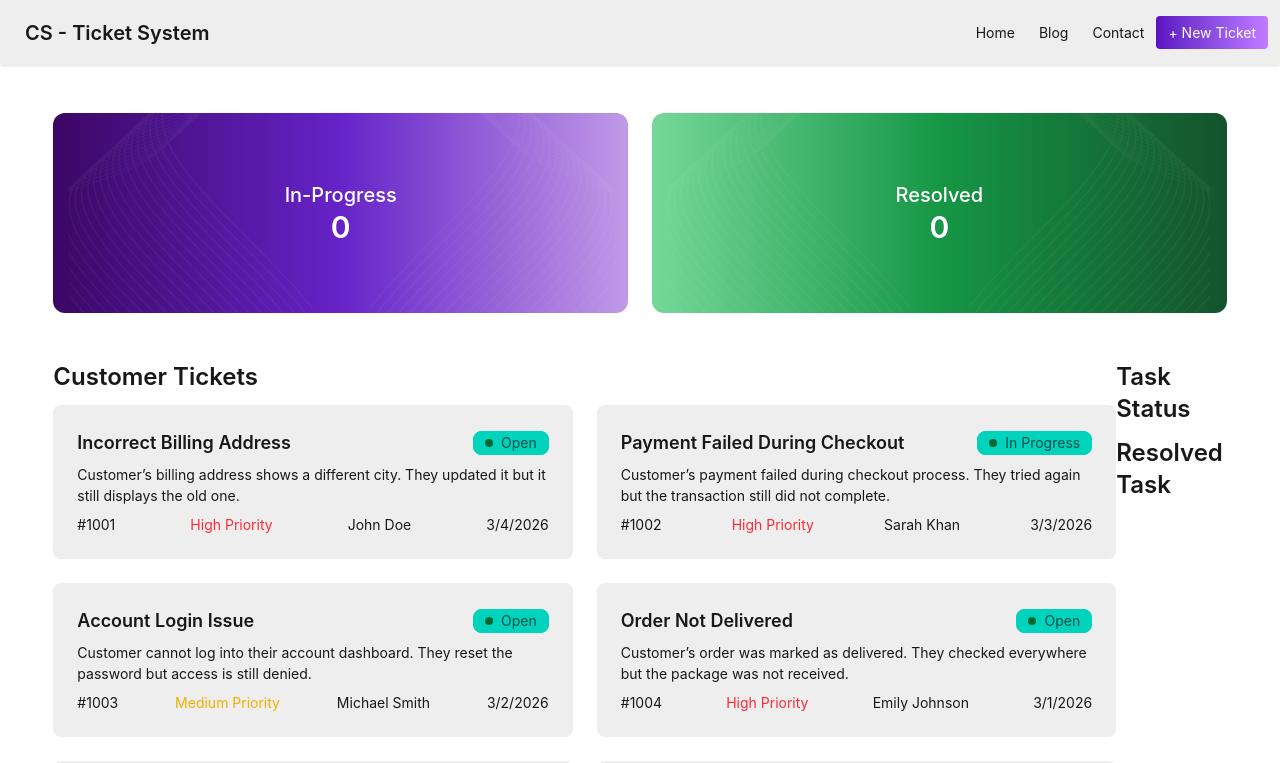
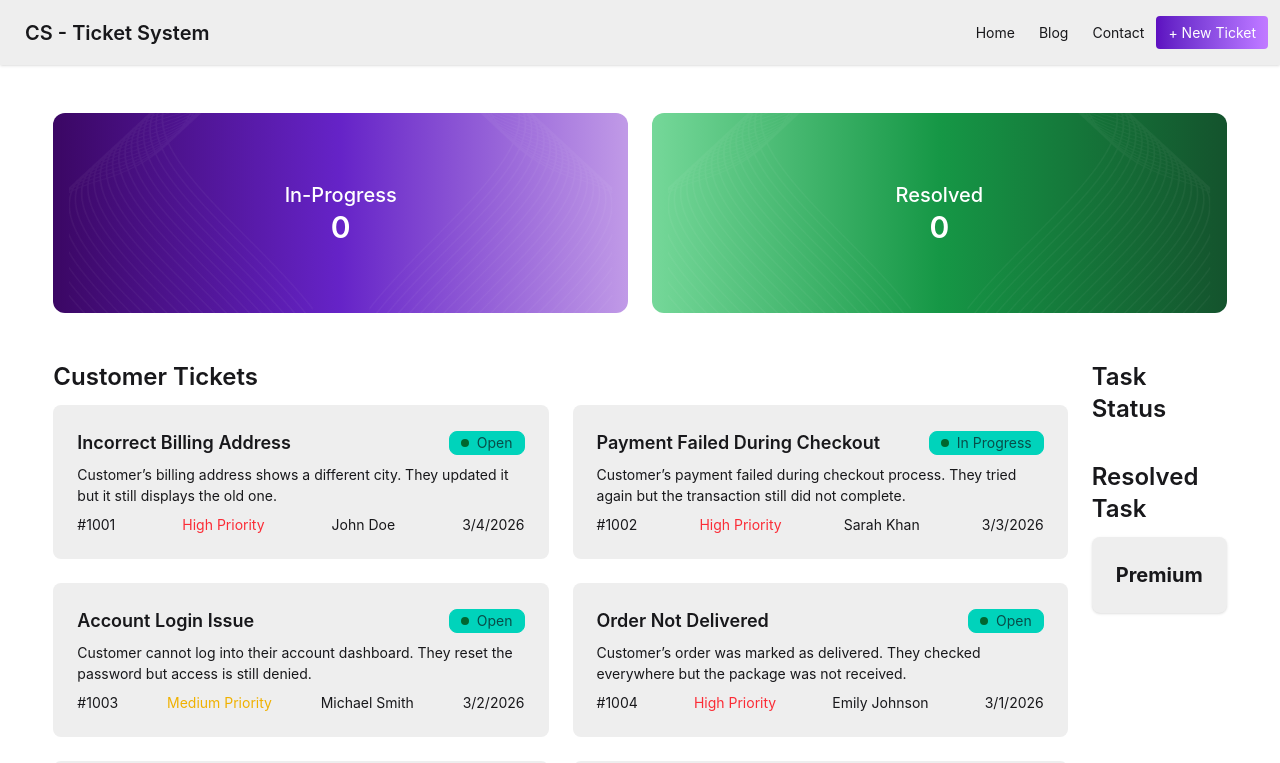
Before and after one commit to tanvir-wd22/customer-support-ticket-zone, a React (Vite) app: page / in a window 1280 px wide. Shown: the top 763 px of the page. Built offline with nearby package versions, Linux system fonts and the light colour scheme.

Commit message:
alhamulliah main section design and functionality done with toast

```diff
--- a/src/App.jsx
+++ b/src/App.jsx
@@ -1,10 +1,11 @@
-import { Suspense } from 'react';
+import { Suspense, useState } from 'react';
 import Banner from './components/Banner';
 import CustomerTickets from './components/CustomerTickets';
 import Footer from './components/Footer';
 import Navbar from './components/Navbar';
 import ResolvedTask from './components/ResolvedTask';
 import TaskStatus from './components/TaskStatus';
+import { toast } from 'react-toastify';
 
 const fetchTickets = async () => {
   const res = await fetch('/fakeData.json');
@@ -14,30 +15,54 @@ const fetchTickets = async () => {
 const ticketsPromise = fetchTickets();
 
 function App() {
+  const [inProgessCount, setInProgressCount] = useState(0);
+  const [status, setStatus] = useState([]);
+
+  const handleTicketCardClick = (ticketItem) => {
+    // console.log(ticketItem);
+    setInProgressCount(inProgessCount + 1);
+    setStatus([...status, ticketItem]);
+    toast.success('Add to task status successfully');
+  };
+  // console.log(status);
+  const handleStatusCompleteClick = () => {
+    toast.success('Task status complete');
+  };
+
   return (
     <>
-      <nav>
+      {/*  =========== NAVBAR START HERE ==================== */}
+      <nav className="mb-6 lg:mb-12">
         <Navbar></Navbar>
       </nav>
-      <main className="w-11/12 mx-auto my-6 lg:my-12">
-        <section>
-          <Banner></Banner>
-        </section>
 
-        <section className="mt-6 lg:mt-12 flex gap:6 justify-between flex-col sm:flex-row">
-          <div className="">
+      {/*  =========== BANNER START HERE ==================== */}
+      <header className="w-11/12 mx-auto mb-6 lg:mb-12">
+        <Banner inProgessCount={inProgessCount}></Banner>
+      </header>
+
+      {/*  =========== MAIN SECTION START HERE ==================== */}
+      <main className="w-11/12 mx-auto mb-6 lg:mb-12">
+        <section className="flex gap-6 justify-between flex-col sm:flex-row">
+          <div>
             <Suspense>
               <CustomerTickets
                 ticketsPromise={ticketsPromise}
+                handleTicketCardClick={handleTicketCardClick}
               ></CustomerTickets>
             </Suspense>
           </div>
-          <div className="">
-            <TaskStatus></TaskStatus>
+          <div className="flex flex-col gap-6">
+            <TaskStatus
+              status={status}
+              handleStatusCompleteClick={handleStatusCompleteClick}
+            ></TaskStatus>
             <ResolvedTask></ResolvedTask>
           </div>
         </section>
       </main>
+
+      {/*  =========== FOOTER START HERE ==================== */}
       <footer>
         <Footer></Footer>
       </footer>
--- a/src/components/Banner.jsx
+++ b/src/components/Banner.jsx
@@ -1,6 +1,6 @@
 import vector1 from '../assets/vector1.png';
 
-const Banner = () => {
+const Banner = ({ inProgessCount }) => {
   return (
     <div className="flex flex-col lg:flex-row gap-4 md:gap-6 justify-between items-center text-white w-full px-2 sm:px-0">
       {/* ============ card 01 ======================= */}
@@ -19,7 +19,7 @@ const Banner = () => {
           <p className="text-base sm:text-lg md:text-xl font-medium">
             In-Progress
           </p>
-          <p className="text-2xl sm:text-3xl font-semibold">0</p>
+          <p className="text-2xl sm:text-3xl font-semibold">{inProgessCount}</p>
         </div>
 
         {/* Right Image (flipped) */}
--- a/src/components/CustomerTickets.jsx
+++ b/src/components/CustomerTickets.jsx
@@ -1,7 +1,7 @@
 import { use } from 'react';
 import TicketCard from '../components/TicketCard';
 
-const CustomerTickets = ({ ticketsPromise }) => {
+const CustomerTickets = ({ ticketsPromise, handleTicketCardClick }) => {
   //   console.log(ticketsPromise);
   const tickets = use(ticketsPromise);
   //   console.log(tickets);
@@ -10,7 +10,7 @@ const CustomerTickets = ({ ticketsPromise }) => {
       <h1 className="text-2xl font-semibold mb-3">Customer Tickets</h1>
       <div className="grid gap-6 grid-cols-1 lg:grid-cols-2">
         {tickets.map((ticketItem) => (
-          <TicketCard key={ticketItem.id} ticketItem={ticketItem}></TicketCard>
+          <TicketCard key={ticketItem.id} ticketItem={ticketItem} handleTicketCardClick={handleTicketCardClick}></TicketCard>
         ))}
       </div>
     </div>
--- /dev/null
+++ b/src/components/ResolvedCard.jsx
@@ -0,0 +1,13 @@
+const ResolvedCard = () => {
+  return (
+    <div>
+      <div className="card bg-base-300 shadow-sm">
+        <div className="card-body">
+          <h2 className="text-xl font-bold">Premium</h2>
+        </div>
+      </div>
+    </div>
+  );
+};
+
+export default ResolvedCard;
--- a/src/components/ResolvedTask.jsx
+++ b/src/components/ResolvedTask.jsx
@@ -1,7 +1,10 @@
+import ResolvedCard from './ResolvedCard';
+
 const ResolvedTask = () => {
   return (
     <div>
       <h1 className="text-2xl font-semibold mb-3">Resolved Task</h1>
+      <ResolvedCard></ResolvedCard>
     </div>
   );
 };
--- /dev/null
+++ b/src/components/StatusCard.jsx
@@ -0,0 +1,23 @@
+const StatusCard = ({ ticketItem, handleStatusCompleteClick }) => {
+  // console.log(ticketItem);
+  const { title } = ticketItem;
+  return (
+    <div>
+      <div className="card bg-base-200 shadow-sm">
+        <div className="card-body">
+          <h2 className="text-base font-medium">{title}</h2>
+          <div className="mt-2">
+            <button
+              onClick={handleStatusCompleteClick}
+              className="btn btn-success btn-block"
+            >
+              Complete
+            </button>
+          </div>
+        </div>
+      </div>
+    </div>
+  );
+};
+
+export default StatusCard;
--- a/src/components/TaskStatus.jsx
+++ b/src/components/TaskStatus.jsx
@@ -1,7 +1,14 @@
-const TaskStatus = () => {
+import StatusCard from './StatusCard';
+
+const TaskStatus = ({ status, handleStatusCompleteClick }) => {
   return (
     <div>
       <h1 className="text-2xl font-semibold mb-3">Task Status</h1>
+      <div className="grid gap-3 grid-cols-1">
+        {status.map((ticketItem) => (
+          <StatusCard key={ticketItem.id} ticketItem={ticketItem} handleStatusCompleteClick={handleStatusCompleteClick}></StatusCard>
+        ))}
+      </div>
     </div>
   );
 };
--- a/src/components/TicketCard.jsx
+++ b/src/components/TicketCard.jsx
@@ -1,15 +1,11 @@
-const TicketCard = ({ ticketItem }) => {
-  console.log(ticketItem);
+const TicketCard = ({ ticketItem, handleTicketCardClick }) => {
+  // console.log(ticketItem);
   const { id, title, description, customer, priority, status, createdAt } =
     ticketItem;
   return (
-    <div>
+    <div onClick={() => handleTicketCardClick(ticketItem)}>
       <div className="card bg-base-300">
         <div className="card-body">
-          {/* <div className="flex justify-between items-center">
-            <h2 className="card-title">{title}</h2>
-            <div className="badge badge-accent">{status}</div>
-          </div> */}
           <div className="flex justify-between items-center">
             <h2 className="card-title">{title}</h2>
             <div className="badge badge-accent flex items-center gap-2">
```
